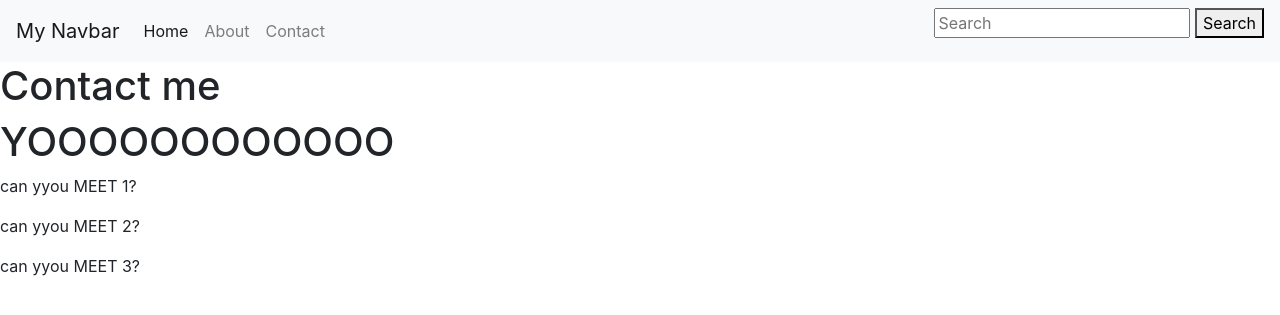
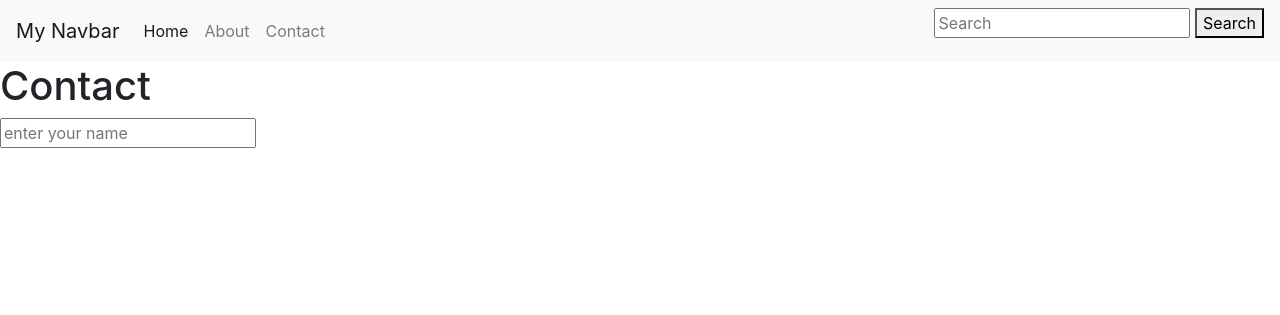
Before and after one commit to realtirtha/PythonLearning, a Django app: page /contact/ in a window 1280 px wide. Shown: the top 315 px of the page. Run offline with Django 4.2, Linux system fonts and the light colour scheme; some libraries are stand-ins or nearby versions.

Commit message:
input box added

```diff
--- a/ProjectInit/initproject/templates/contact.html
+++ b/ProjectInit/initproject/templates/contact.html
@@ -1,10 +1,9 @@
 {% extends 'base.html' %}
 
 {% block content %}
+<h1>Contact</h1>
 
-<h1>Contact me</h1>
-<h1>YOOOOOOOOOOOO</h1>
-<p>can yyou MEET 1?</p>
-<p>can yyou MEET 2?</p>
-<p>can yyou MEET 3?</p>
+<form action="feedback">
+    <input type="text" placeholder="enter your name">
+</form>
 {% endblock %}
```
